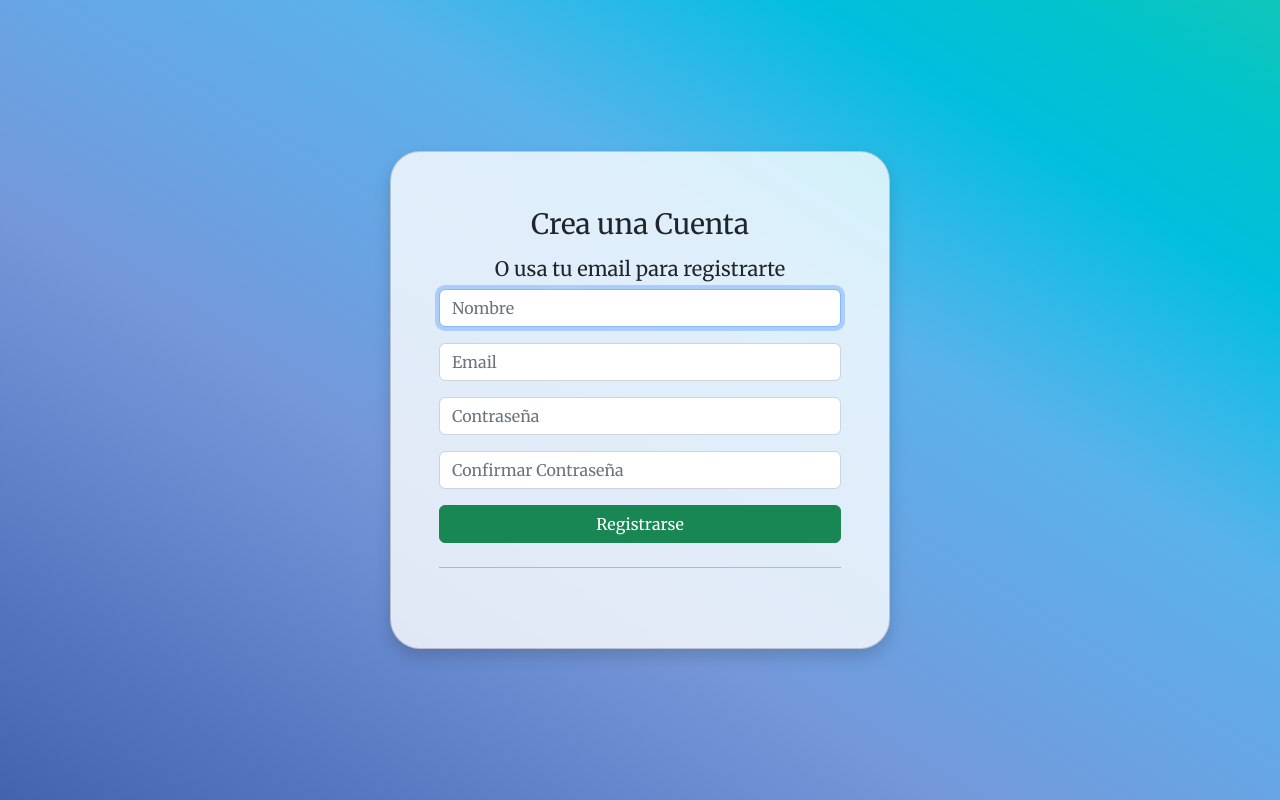
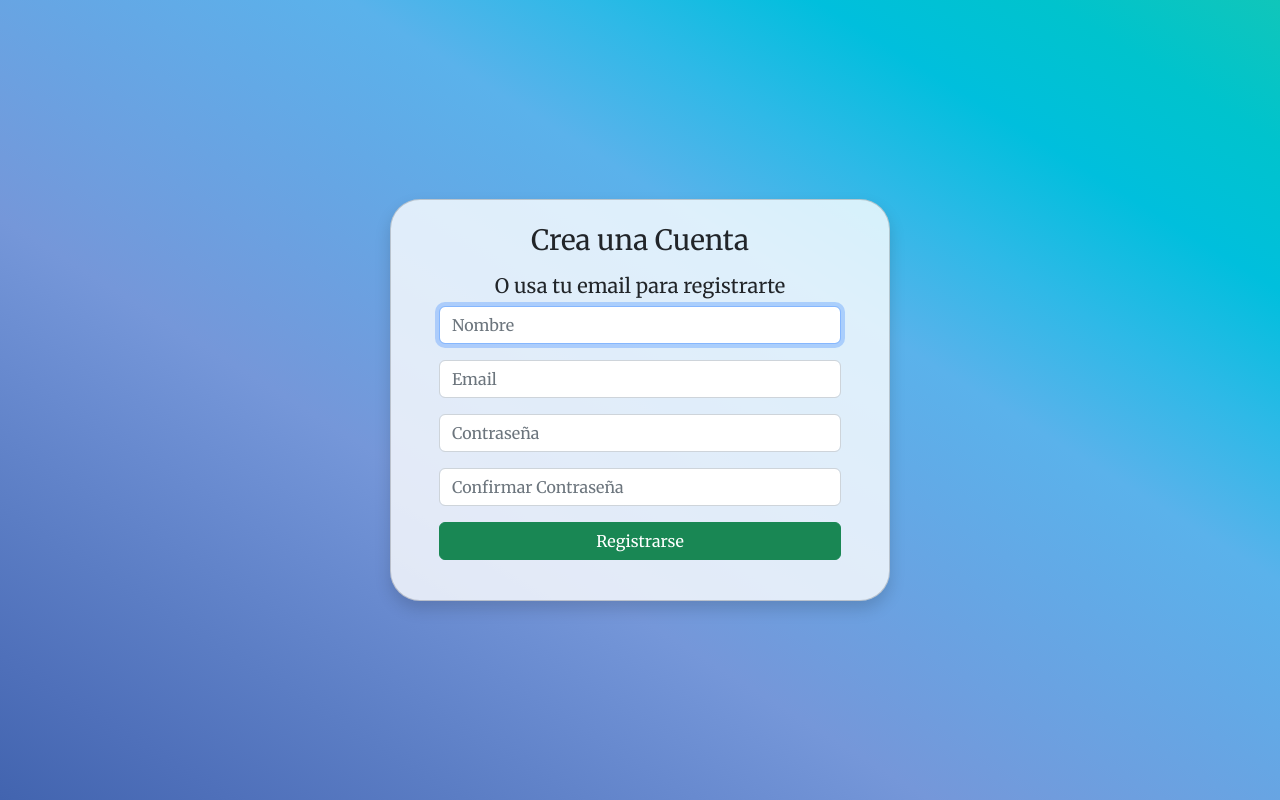
Before and after one commit to GustavoPG/react1_d1_estados_eventos, a React (Vite) app: page / in a window 1280 px wide. Built offline with nearby package versions, Linux system fonts and the light colour scheme; some icons are missing; a web font is replaced by a local one.

Commit message:
update SocialButton.css and App.jsx files

```diff
--- a/src/App.jsx
+++ b/src/App.jsx
@@ -11,10 +11,9 @@ const App = () => {
 
   return (
     <>
-      <div className="card-body p-5 text-center">
+      <div className="card-body px-5 px-3 text-center">
         <Registro myAlert={ showAlert } alertText={ alert.alertText } alertType={ alert.alertType } alertState={ alert.alertState } />
         <Alert alertText={ alert.alertText } alertType={ alert.alertType } alertState={ alert.alertState } />
-        <hr className="my-4" />
       </div>
     </>
   );
--- a/src/assets/css/socialButton.css
+++ b/src/assets/css/socialButton.css
@@ -20,5 +20,5 @@
     /* color: black; */
     /* transform: rotate(360deg);  */
     /* Rota el enlace 360 grados cuando se hace hover */
-    transform: scale(1.3);
+    transform: scale(1.2);
   }
```
